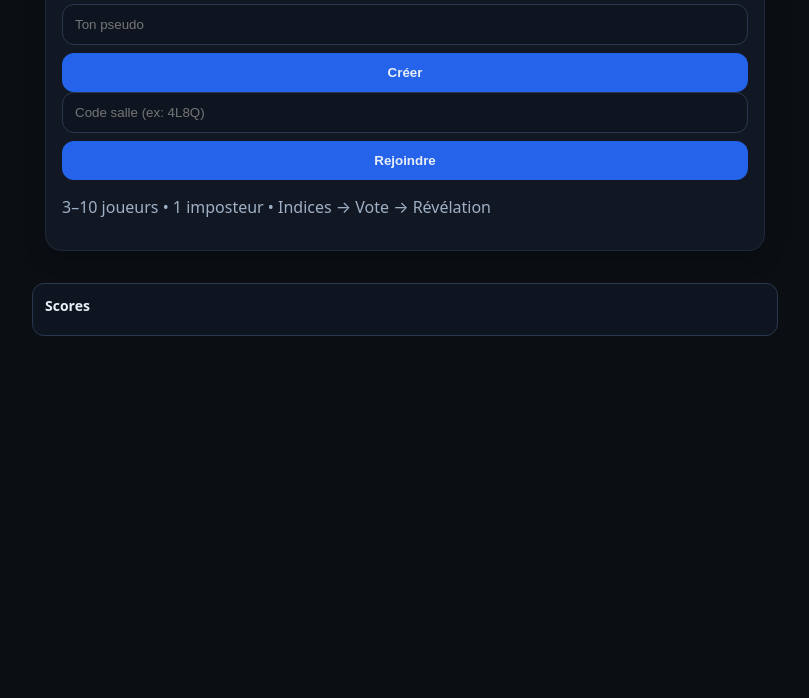
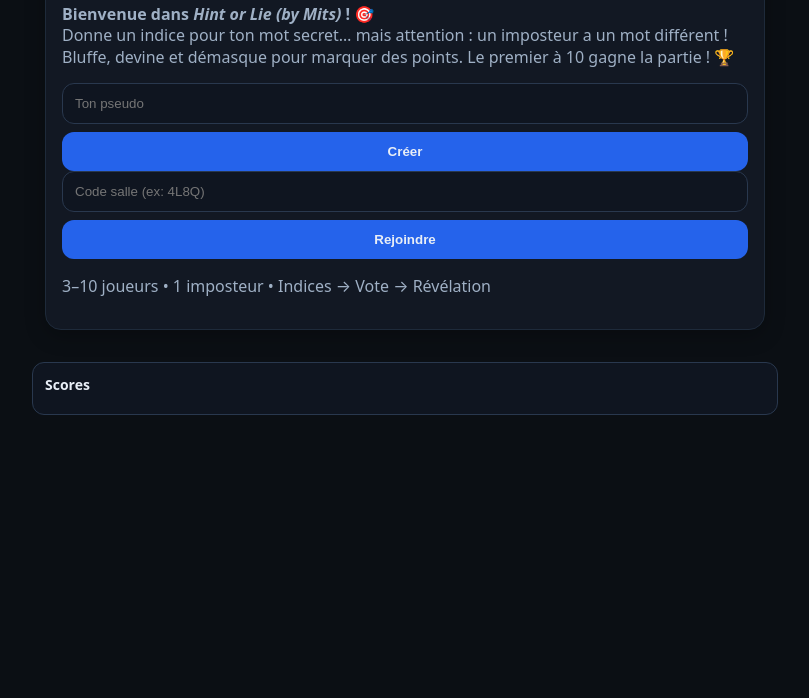
Before and after one commit to punchy987/hint-or-lie, a website: page public/index.html in a window 1280 px wide. Shown: the part 102-800 px from the top of the page, without its empty margins (235-1044 px from the left). Drawn offline with nearby package versions, Linux system fonts and the light colour scheme; no server answers.

Commit message:
Ajout des règles d'accueil

```diff
--- a/public/index.html
+++ b/public/index.html
@@ -50,6 +50,14 @@
   <!-- HOME -->
   <div class="card" id="screen-home">
     <h2>Hint or Lie <small>(by Mits)</small></h2>
+
+    <!-- RÈGLES COURTES (ajout) -->
+    <div class="muted" id="rules" style="margin:10px 0 14px;line-height:1.35">
+      <strong>Bienvenue dans <em>Hint or Lie (by Mits)</em> ! 🎯</strong><br>
+      Donne un indice pour ton mot secret… mais attention&nbsp;: un imposteur a un mot différent&nbsp;!<br>
+      Bluffe, devine et démasque pour marquer des points. Le premier à 10 gagne la partie&nbsp;! 🏆
+    </div>
+
     <div class="row"><input id="name" placeholder="Ton pseudo" maxlength="16" /><button id="btn-create">Créer</button></div>
     <div class="row"><input id="join-code" placeholder="Code salle (ex: 4L8Q)" maxlength="6" /><button id="btn-join">Rejoindre</button></div>
     <p class="muted">3–10 joueurs • 1 imposteur • Indices → Vote → Révélation</p>
```
Also changed, not shown: .gitignore.txt.
